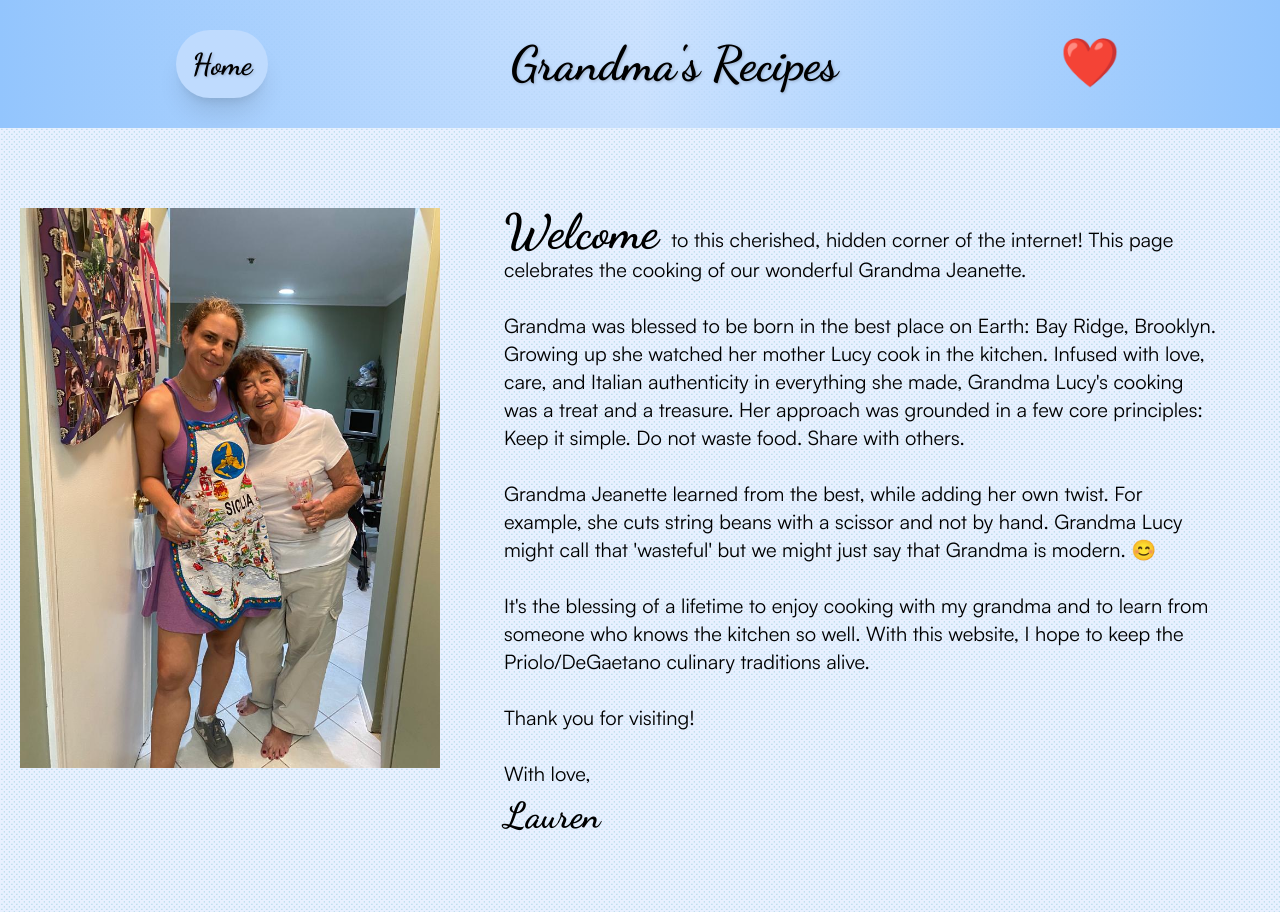
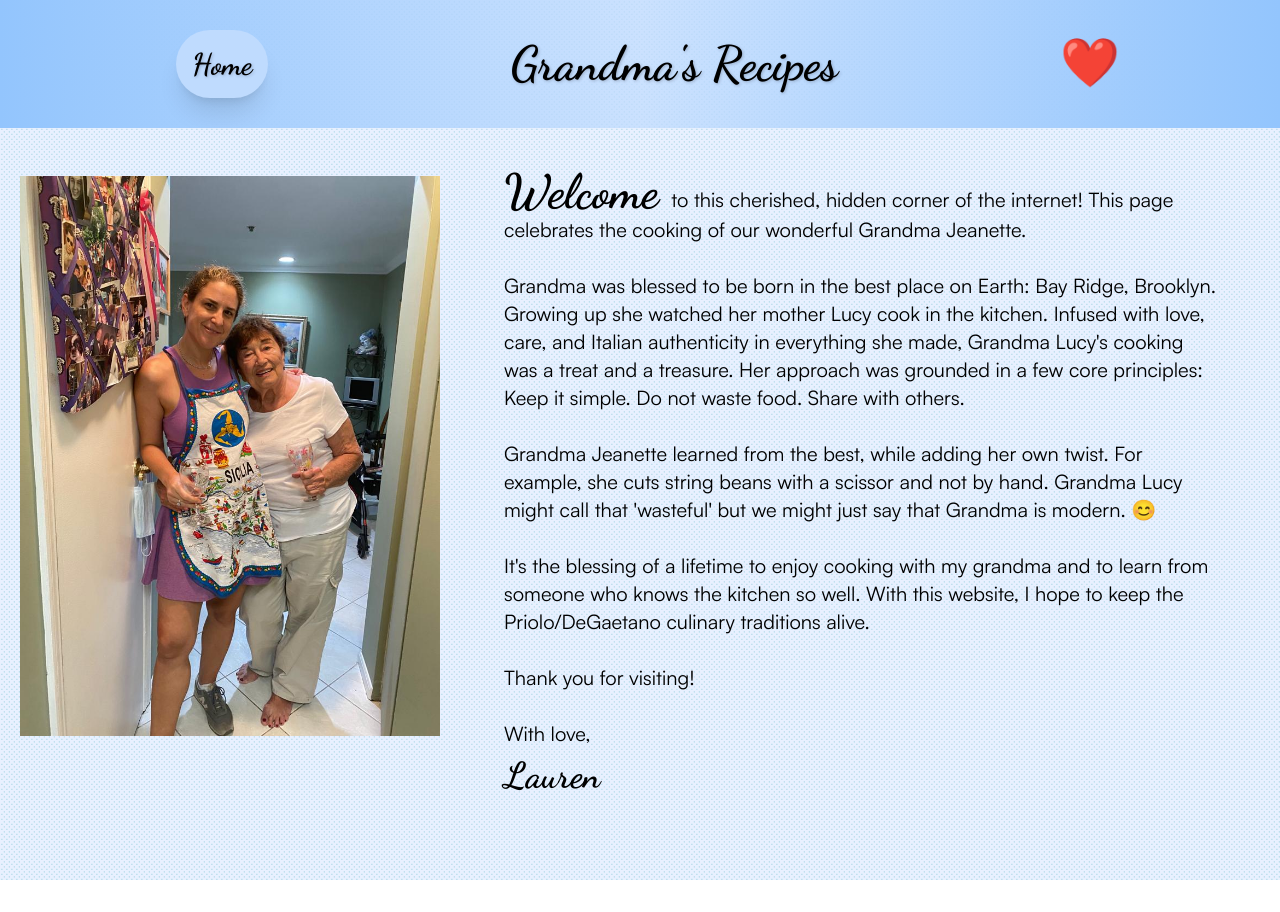
Before and after one commit to swersk/Grandmas_Recipes, a React (Vite) app: page /about in a window 1280 px wide. After the commit the page ends 880 px from the top, so only its background shows below. Built offline with nearby package versions, Linux system fonts and the light colour scheme; what tailwindcss-box-shadow would draw is missing.

Commit message:
spacing adjusted

```diff
--- a/index.css
+++ b/index.css
@@ -22,7 +22,6 @@
   background-color: #bfdbfe;
   width: 120px;
 }
-
 
 #back-button:hover {
   background-color: rgba(59, 130, 246, 0.1);
--- a/src/components/About.jsx
+++ b/src/components/About.jsx
@@ -12,8 +12,8 @@ export default function About() {
   return (
     <>
       <div className="flex">
-        <img src="./us.jpg" alt="pic of Grandma and I" className="mt-20 h-[70vh] mb-36 ml-5" />
-        <div className=" text-black p-4 text-start ml-12 mr-12 mt-16">
+        <img src="./us.jpg" alt="pic of Grandma and I" className="mt-12 h-[70vh] mb-36 ml-5" />
+        <div className=" text-black p-4 text-start ml-12 mr-12 mt-6">
 
         <span className="font-dancing-bold text-5xl">Welcome </span> <span className="font-satoshi-regular text-xl">to this cherished, hidden corner of the internet! This page celebrates the cooking of our wonderful Grandma Jeanette.
           <br /><br />
--- a/src/components/Recipes.jsx
+++ b/src/components/Recipes.jsx
@@ -26,14 +26,14 @@ export default function Recipes() {
         <Link to="/"><button onClick={handleShowAll} className="rounded-full text-3xl bg-blue-200 p-3 mr-5 hover:bg-blue-100/80 transition-colors duration-150 ml-32 font-satoshi-medium mt-8">Show All</button></Link>
         <div
           id="recipes"
-          className="antialiased grid grid-cols-3 gap-0 font-medium mt-8 flex justify-center p-3 ml-24 mr-24 mb-80"
+          className="antialiased  font-medium mt-8 flex justify-left h-screen p-3 ml-24 mr-24 border-2 border-black"
         >
           {filteredRecipes.map((recipe, index) => {
             return (
               <Link
                 to={`/${recipe.title.toLowerCase().replace(/\s+/g, "-")}`}
                 key={index}
-                className="flex flex-col items-center justify-center p-3 h-96 "
+                className="flex flex-col items-center justify-center p-3 h-96  "
                 onClick={() => handleClick(recipe)}
               >
                 <div className="w-full h-80 flex justify-center ">
@@ -56,14 +56,14 @@ export default function Recipes() {
       ) : (
         <div
           id="recipes"
-          className="antialiased grid grid-cols-3 gap-0 font-medium mt-8 flex justify-center p-3 ml-24 mr-24"
+          className="antialiased grid grid-cols-3 gap-0 font-medium mt-8 flex justify-center p-7 ml-24 mr-24 h-screen"
         >
           {recipeArr.map((recipe, index) => {
             return (
               <Link
                 to={`/${recipe.title.toLowerCase().replace(/\s+/g, "-")}`}
                 key={index}
-                className="flex flex-col items-center justify-center p-3 h-96"
+                className="flex flex-col items-center justify-center h-96"
                 onClick={() => handleClick(recipe)}
               >
                 <div className="w-full h-80 flex justify-center ">
```
Also changed, not shown: 1 other file (tests, documents, lock files or other folders).
